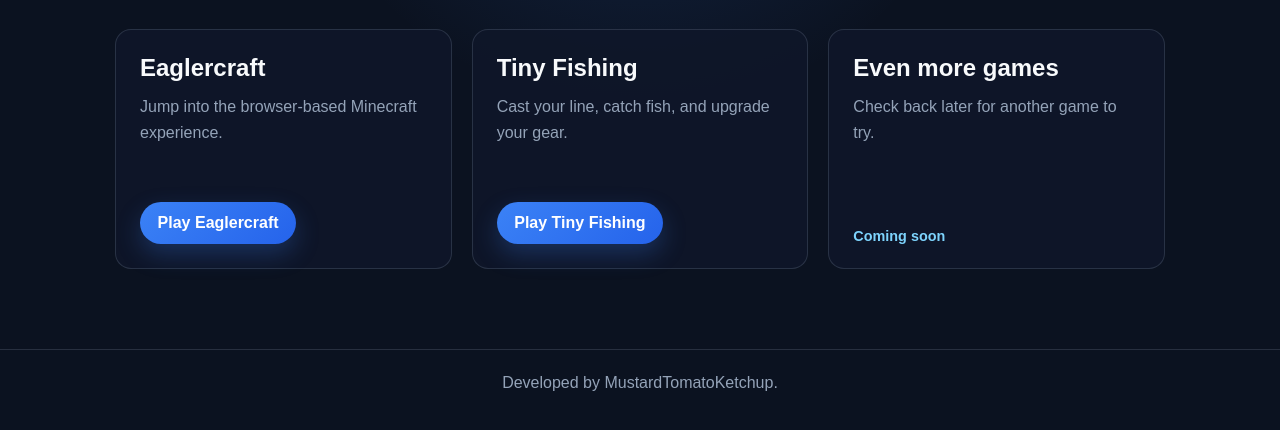
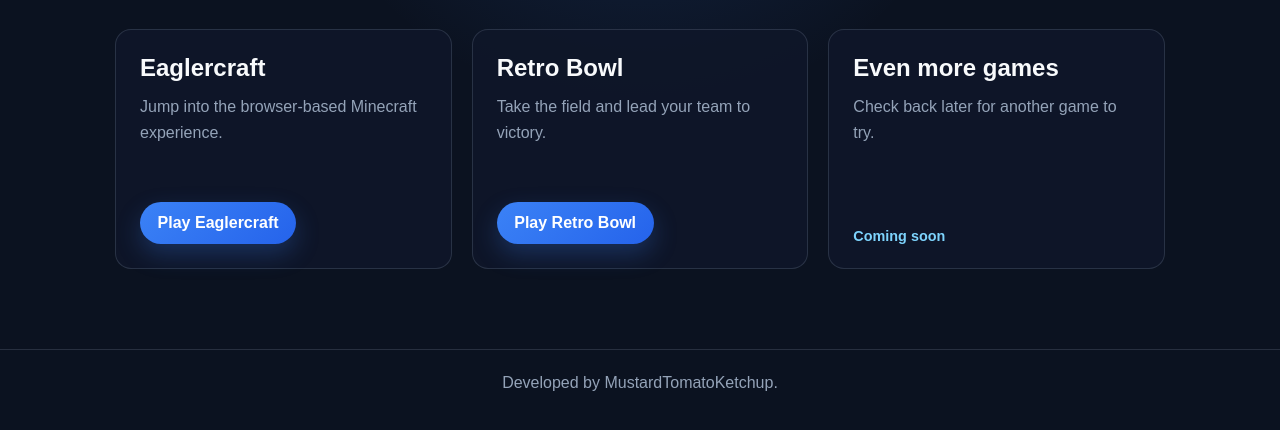
Before and after one commit to MustardTomatoKetchup/mustardtomatoketchup.github.io, a plain HTML site: page games.html in a window 1280 px wide. Shown: the part 246-676 px from the top of the page. Drawn offline with Linux system fonts and the light colour scheme.

Commit message:
Remove Tiny Fishing option and replace with Retro Bowl link in the games page.

```diff
--- a/games.html
+++ b/games.html
@@ -99,9 +99,9 @@
         <a class="play-button" href="EaglercraftX_1.8_u53_Offline_Signed.html">Play Eaglercraft</a>
       </article>
       <article class="game-card">
-        <h2>Tiny Fishing</h2>
-        <p>Cast your line, catch fish, and upgrade your gear.</p>
-        <a class="play-button" href="tinyfishing.html">Play Tiny Fishing</a>
+        <h2>Retro Bowl</h2>
+        <p>Take the field and lead your team to victory.</p>
+        <a class="play-button" href="retrobowl.html">Play Retro Bowl</a>
       </article>
       <article class="game-card">
         <h2>Even more games</h2>
```
